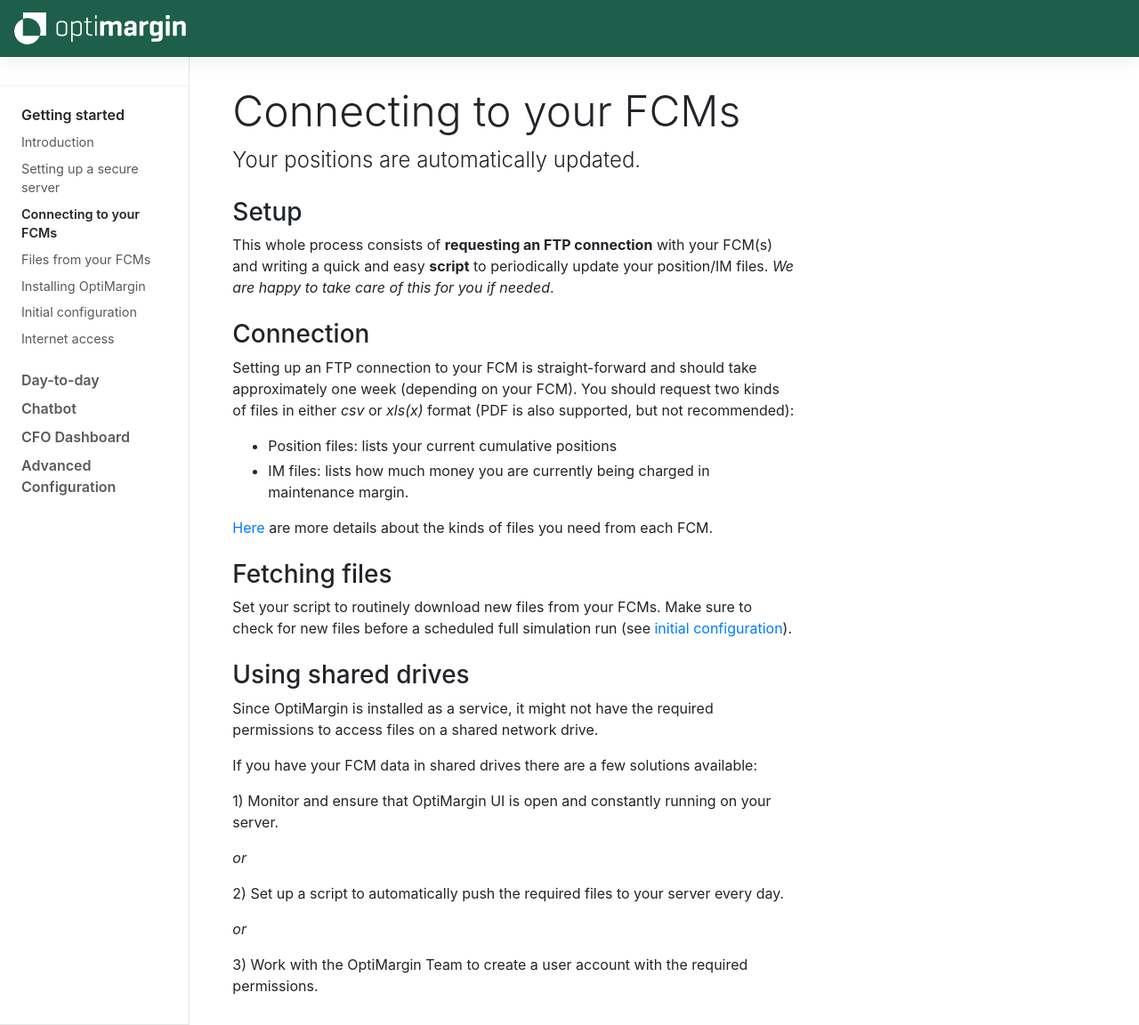
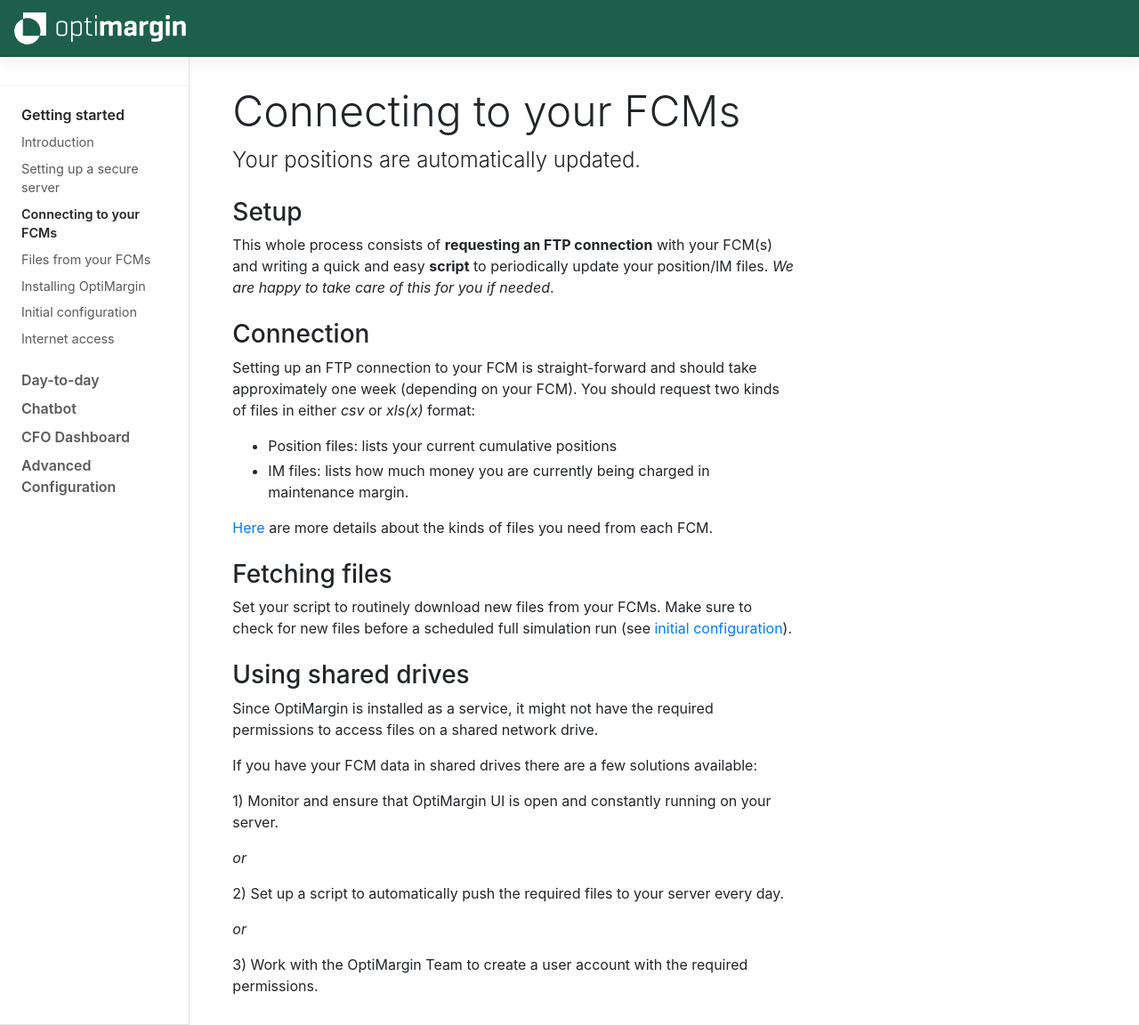
Before and after one commit to optimargin/optimargin.github.io, a Jekyll site: the page built from docs/getting-started/fcm-connection.md, in a window 1280 px wide and 1152 px high. Shown: the whole window at 89% size. Built offline with Jekyll 4.4.1, drawn with Linux system fonts in a browser that asks for light colours.

Commit message:
removed pdf support text

```diff
--- a/docs/getting-started/fcm-connection.md
+++ b/docs/getting-started/fcm-connection.md
@@ -18,7 +18,7 @@
 
 ### Connection
 
-Setting up an FTP connection to your FCM is straight-forward and should take approximately one week (depending on your FCM). You should request two kinds of files in either *csv* or *xls(x)* format (PDF is also supported, but not recommended):
+Setting up an FTP connection to your FCM is straight-forward and should take approximately one week (depending on your FCM). You should request two kinds of files in either *csv* or *xls(x)* format:
 - Position files: lists your current cumulative positions
 - IM files: lists how much money you are currently being charged in maintenance margin.
 
```
